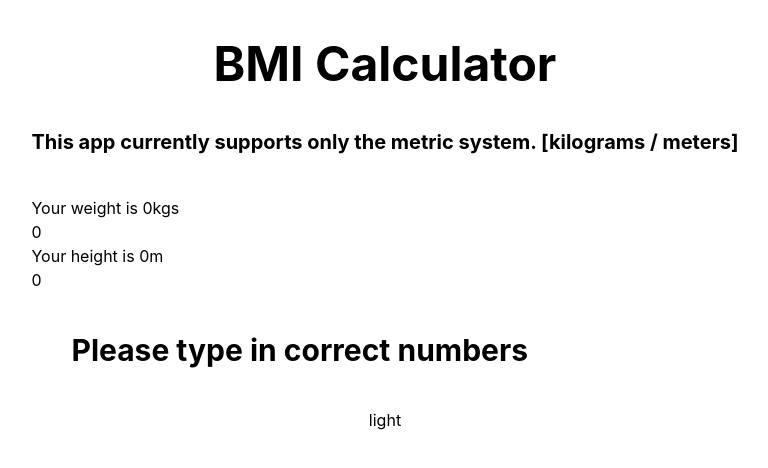
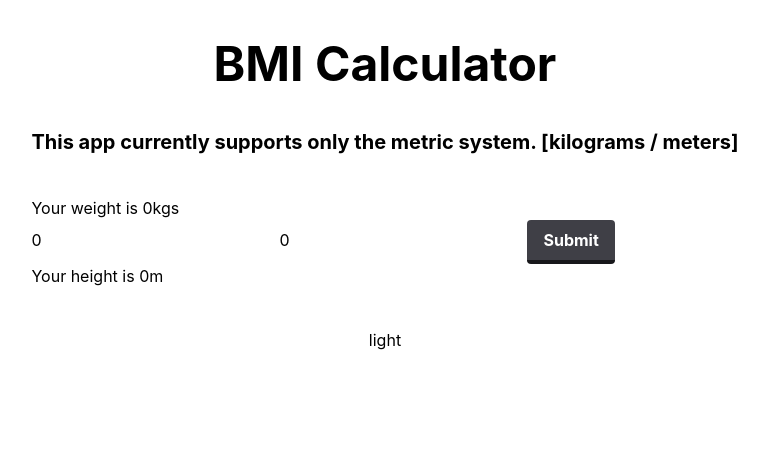
Before and after one commit to Weemizo/BMI-Calculator, a React (Vite) app: page / in a window 1280 px wide. Shown: the top 468 px of the page, without its empty margins (255-1023 px from the left). Built offline with nearby package versions, Linux system fonts and the light colour scheme.

Commit message:
forgot to commit yesterday, now calc is submit based

```diff
--- a/src/components/BMI-Calculator.tsx
+++ b/src/components/BMI-Calculator.tsx
@@ -4,40 +4,38 @@ import { useState } from 'react'
 export default function BMI() {
     const [weight, setWeight] = useState<number>(0);
     const [height, setHeight] = useState<number>(0);
+    const [message, setMessage] = useState<string>("");
 
     const assign = (size: number) => Number.isNaN(size) || size<=0 ? 0 : size;
 
     // add dark mode
-    // add submit button [instead of onChange]
 
-    const bmiCalc = () => {
-        const bmi = (assign(weight)/Math.pow(assign(height), 2)).toFixed(2);
+    const bmiCalc = (w: number, h: number) => {
+        const bmi = (assign(w)/Math.pow(assign(h), 2)).toFixed(2);
         return Number.isNaN(parseInt(bmi)) ? "Please type in correct numbers" : `Your BMI is ${bmi}`
     }
 
-    const handleChange = (e: React.ChangeEvent<HTMLInputElement>) => {
+    const handleSubmit = (e: { preventDefault: () => void; }) => {
         e.preventDefault();
-        setWeight(parseFloat(e.target.value));
-        console.log('value is:', e.target.value);
+        setMessage(bmiCalc(weight, height));
     };
 
     return (
         <div>
             <div className='text-xl font-bold mb-10'> This app currently supports only the metric system. [kilograms / meters] </div>
             <div>{Number.isNaN(weight) ? "Type in your weight" : `Your weight is ${weight}kgs`}</div>
-            <form onSubmit={handleChange}>
+            <form onSubmit={handleSubmit}>
                 <input
+                    step="any"
                     type="number"
                     name="weight"
                     min="0.01"
                     max="600"
                     value={weight}
-                    onChange={(e) => e.target.value}
+                    onChange={e => setWeight(parseFloat(e.target.value))}
                 />
-            </form>
-            <div>{Number.isNaN(height) ? "Type in your height" : `Your height is ${height}m`}</div>
-            <form>
                 <input
+                    step="any"
                     type="number"
                     name="height"
                     min="0.01"
@@ -45,8 +43,10 @@ export default function BMI() {
                     value={height}
                     onChange={(e) => setHeight(parseFloat(e.target.value))}
                 />
+                <button type="submit" className='bg-zinc-700 hover:bg-zinc-600 text-white font-bold py-2 px-4 border-b-4 border-zinc-900 hover:border-zinc-700 rounded'> Submit </button>
             </form>
-            <div className='text-3xl font-bold m-10'>{bmiCalc()}</div>
+            <div>{Number.isNaN(height) ? "Type in your height" : `Your height is ${height}m`}</div>
+            <div className='text-3xl font-bold m-10'>{message}</div>
         </div>
     );
 }
```
